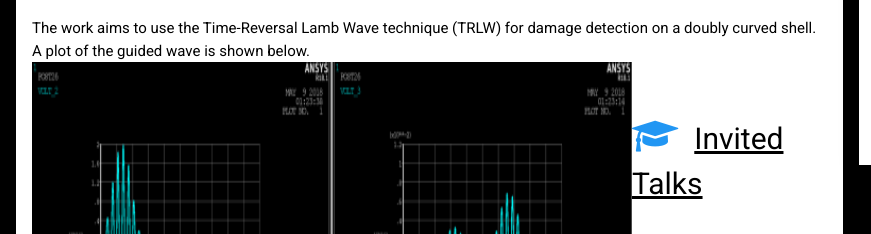
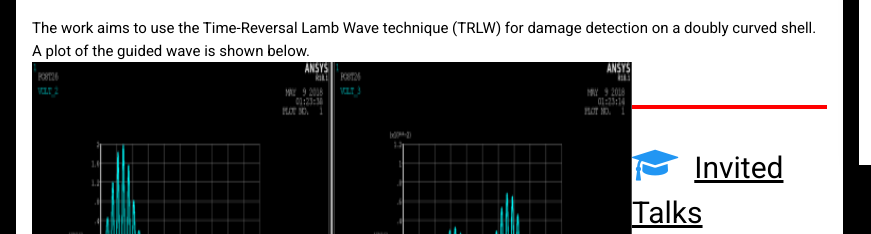
Before and after one commit to SS3-Git/shaifaleesaxena.github.io, a plain HTML site: page Publication.html in a window 1280 px wide. Shown: the part 268-502 px from the top of the page, 0-871 px from the left. Drawn offline with nearby package versions, Linux system fonts and the light colour scheme.

Commit message:
Update Publication.html

```diff
--- a/Publication.html
+++ b/Publication.html
@@ -130,8 +130,8 @@ html,body,h1,h2,h3,h4,h5,h6 {font-family: "Roboto", sans-serif}
         A plot of the guided wave is shown below. <br>
         <img src="web1.png" alt="Smiley face" style="float:left;width:600px;height:350px;"><br>
         </p>
-
-		    <h2 class="w3-text-black w3-padding-16"><i class="fa fa-graduation-cap fa-fw w3-margin-right w3-xxlarge w3-text-blue"><a href="https://www.youtube.com/watch?v=0HrqiS0ZlSo&list=PLqeJ55k4mYSYdO0ZuwPUYc_ebK9fQrfrX"></i>Invited Talks</a></h2>
+<hr class = "new4">
+	<h2 class="w3-text-black w3-padding-16"><i class="fa fa-graduation-cap fa-fw w3-margin-right w3-xxlarge w3-text-blue"><a href="https://www.youtube.com/watch?v=0HrqiS0ZlSo&list=PLqeJ55k4mYSYdO0ZuwPUYc_ebK9fQrfrX"></i>Invited Talks</a></h2>
             <ul>
                           <li><b>Cybosium organised by IEEE </b><object align = "right">Apr 2023</object></li>
 						                  India’s first-ever IEEE RAS Technical Education Program.<br>
```
